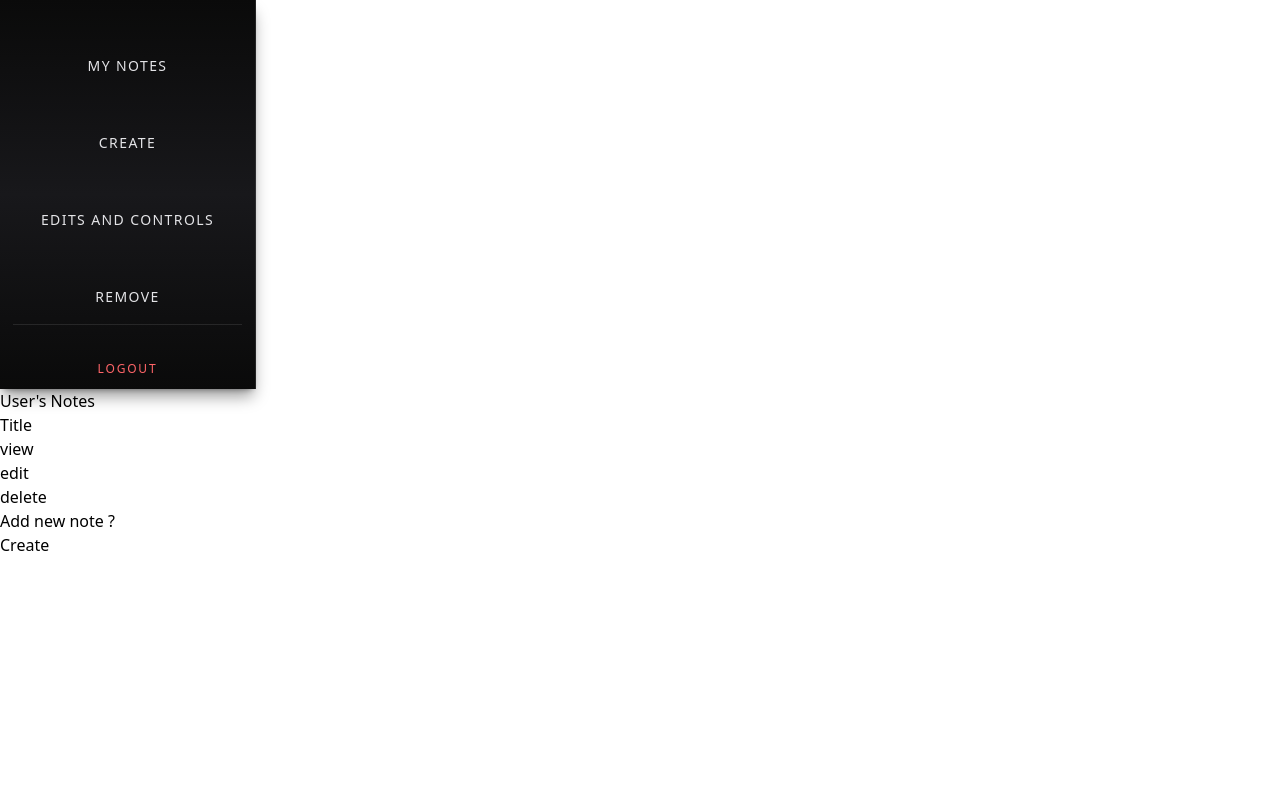
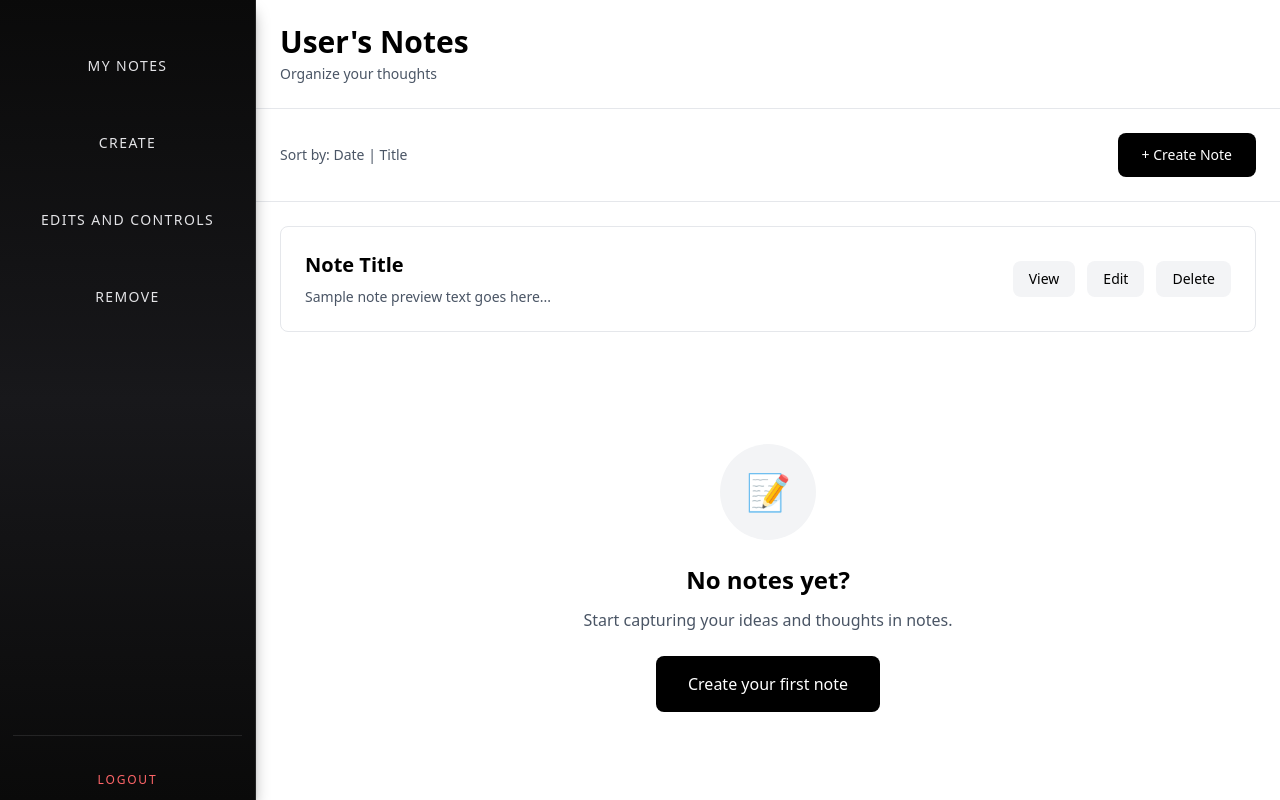
Before and after one commit to Kushal-np/NoteTakingApp, a React (Vite) app in the folder Client/: page /Notes in a window 1280 px wide. Built offline with nearby package versions, Linux system fonts and the light colour scheme.

Commit message:
Done with the my notes page

```diff
--- a/Client/src/components/Create.jsx
+++ b/Client/src/components/Create.jsx
@@ -3,10 +3,8 @@ import SideBar from './SideBar'
 
 const Create = () => {
   return (
-    <div>
-        <div>
+    <div  className='max-h-[100vh] flex'>
             <SideBar />
-        </div>
         <div>
             <div>Create A New Note</div>
             <div>
--- a/Client/src/components/EditAndControls.jsx
+++ b/Client/src/components/EditAndControls.jsx
@@ -3,10 +3,8 @@ import SideBar from './SideBar'
 
 const Edit = () => {
   return (
-    <div>
-        <div>
+    <div className='flex h-[100vh]'>
             <SideBar/>
-        </div>
 
         <div>
             <div>
--- a/Client/src/components/MyNotes.jsx
+++ b/Client/src/components/MyNotes.jsx
@@ -3,34 +3,69 @@ import SideBar from './SideBar'
 
 const Notes = () => {
   return (
-    <div>
-        <div>
-        <SideBar/>
+    <div className="h-screen flex bg-white text-black">
+      {/* Sidebar */}
+      <SideBar />
+
+      {/* Main Content */}
+      <div className="flex-1 flex flex-col">
+        {/* Header */}
+        <div className="border-b border-gray-200 p-6 bg-white">
+          <h1 className="text-3xl font-bold text-black">
+            User's Notes
+          </h1>
+          <p className="text-gray-600 mt-1 text-sm">Organize your thoughts</p>
         </div>
-        <div>
-        <div>
 
-            <div>User's Notes</div>
-            {/* sort by  */}
-            <div></div>
+        {/* Sort + Actions */}
+        <div className="p-6 flex justify-between items-center border-b border-gray-200 bg-white">
+          <div className="text-gray-600 text-sm">Sort by: Date | Title</div>
+          <button className="px-6 py-3 bg-black text-white rounded-lg text-sm font-medium hover:bg-gray-800 transition-colors">
+            + Create Note
+          </button>
         </div>
-        <div>
-            {/* Lists  */}
-            <div>
-                <div>
-                    <div>Title</div>
-                    <div>
-                        <div>view</div>
-                        <div>edit</div>
-                        <div>delete</div>
-                    </div>
+
+        {/* Notes List */}
+        <div className="p-6 grid gap-4">
+          <div className="bg-white border border-gray-200 rounded-lg hover:border-gray-300 transition-colors">
+            <div className="p-6 flex justify-between items-center">
+              <div>
+                <div className="text-xl font-semibold mb-2 text-black">
+                  Note Title
                 </div>
+                <p className="text-gray-600 text-sm">Sample note preview text goes here...</p>
+              </div>
+              <div className="flex gap-3">
+                <button className="px-4 py-2 rounded-lg bg-gray-100 text-black text-sm hover:bg-gray-200 transition-colors">
+                  View
+                </button>
+                <button className="px-4 py-2 rounded-lg bg-gray-100 text-black text-sm hover:bg-gray-200 transition-colors">
+                  Edit
+                </button>
+                <button className="px-4 py-2 rounded-lg bg-gray-100 text-black text-sm hover:bg-gray-200 transition-colors">
+                  Delete
+                </button>
+              </div>
             </div>
+          </div>
         </div>
-        <div>
-            Add new note ? <div>Create</div>
+
+        {/* Empty State / Create CTA */}
+        <div className="flex flex-col justify-center items-center flex-1 text-center">
+          <div className="mb-6 w-24 h-24 bg-gray-100 rounded-full flex items-center justify-center">
+            <div className="text-4xl">📝</div>
+          </div>
+          <h3 className="text-2xl font-bold mb-3 text-black">
+            No notes yet?
+          </h3>
+          <p className="text-gray-600 mb-6 max-w-sm">
+            Start capturing your ideas and thoughts in notes.
+          </p>
+          <button className="px-8 py-4 bg-black text-white rounded-lg font-medium hover:bg-gray-800 transition-colors">
+            Create your first note
+          </button>
         </div>
-        </div>
+      </div>
     </div>
   )
 }
--- a/Client/src/components/Remove.jsx
+++ b/Client/src/components/Remove.jsx
@@ -3,10 +3,10 @@ import SideBar from './SideBar'
 
 const Remove = () => {
   return (
-    <div>
-        <div>
-            <SideBar/>
-        </div>
+    <div className='max-h-[100vh] flex'>
+
+            <SideBar />
+
         <div>
             <div>
                 Delete your Notes
--- a/Client/src/components/SideBar.jsx
+++ b/Client/src/components/SideBar.jsx
@@ -4,11 +4,11 @@ import { Link } from "react-router-dom";
 const SideBar = () => {
   return (
     <aside className="w-[20%] flex justify-center items-center bg-gradient-to-b from-neutral-950 via-zinc-900 to-neutral-950 border-r border-white/10 backdrop-blur-sm shadow-lg shadow-black/40">
-      <div className="h-[90%] w-[90%] flex flex-col justify-between">
+      <div className="h-[100vh] w-[90%] flex flex-col justify-between">
 
         {/* Upper section */}
         <div className="flex flex-col gap-6 items-center mt-10">
-          <Link to="/" className="w-full">
+          <Link to="/Notes" className="w-full">
             <div
               className="w-full py-4 text-zinc-200 text-sm font-light tracking-[0.1em] uppercase
                          hover:text-white hover:bg-white/10 transition-all duration-300
```
